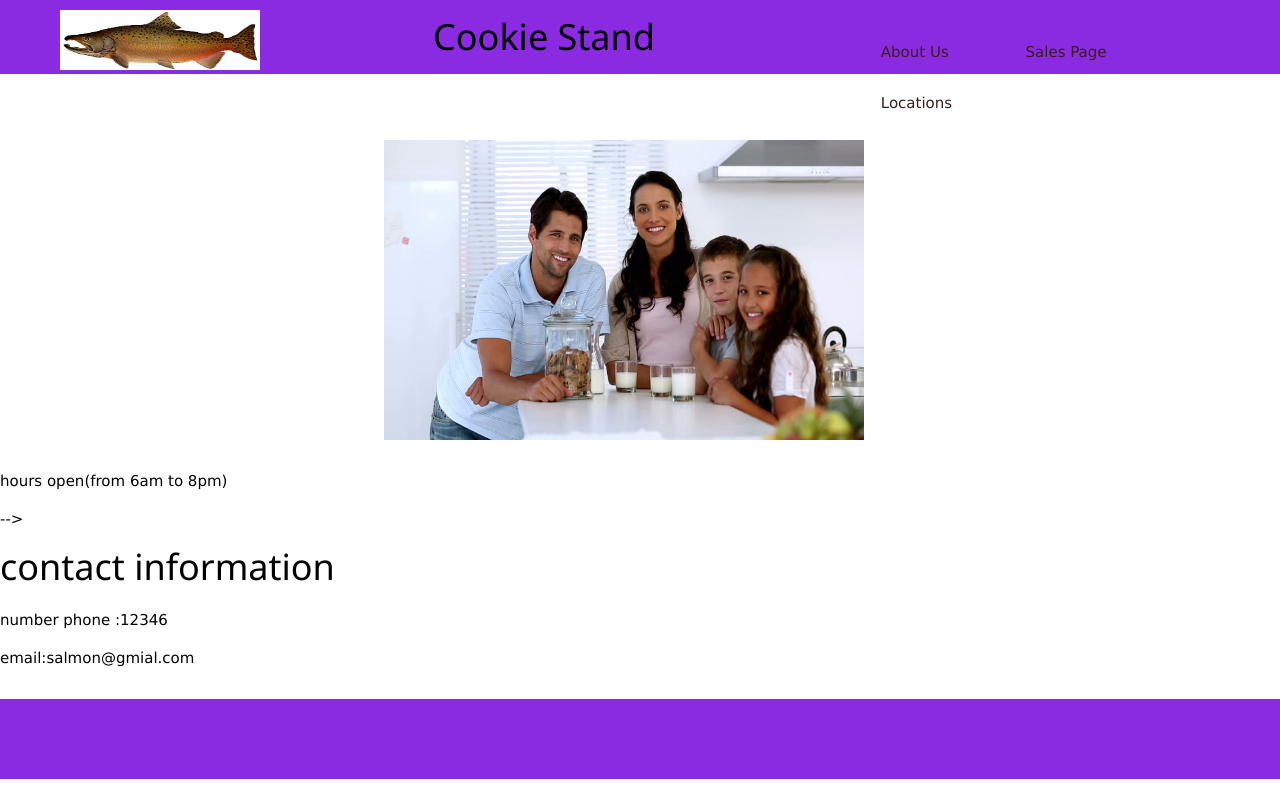
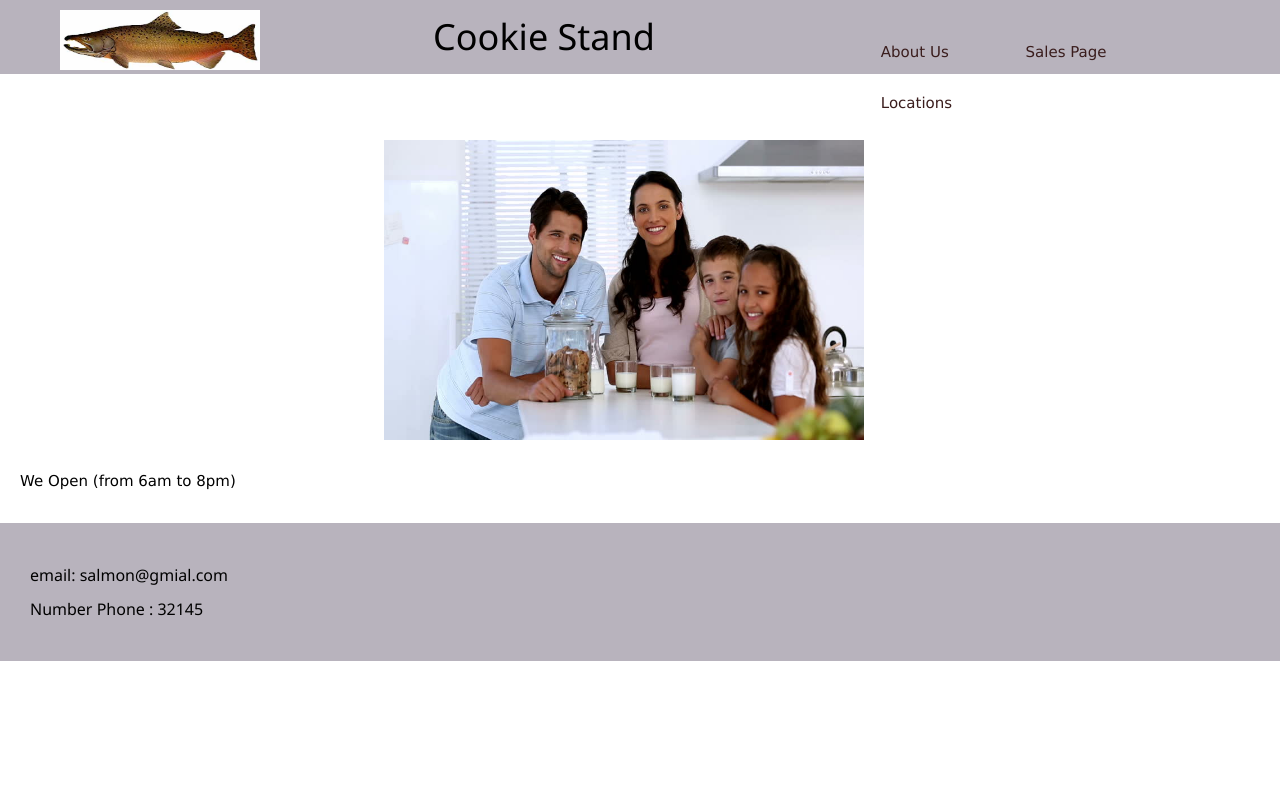
Before and after one commit to Omaimah-Sulaiman/cookie-stand, a plain HTML site: page index.html in a window 1280 px wide. Drawn offline with nearby package versions, Linux system fonts and the light colour scheme.

Commit message:
style footer

```diff
--- a/index.html
+++ b/index.html
@@ -63,19 +63,15 @@
         <section>
 
                <div>
-                   <p>hours open(from 6am to 8pm)</p> -->
+                   <p>We Open (from 6am to 8pm)</p>
 
                 </div>
 
-                <div>
-                    <h1>contact information</h1>
-                    <p>number phone :12346</p>
-                    <p>email:salmon@gmial.com</p>
-                </div>
         </section>
     </main>
     <footer>
-
+        <h6>email: salmon@gmial.com</h6>
+        <h6>Number Phone : 32145</h6>
 
 
     </footer>
--- a/style/style.css
+++ b/style/style.css
@@ -8,7 +8,8 @@ table, th, td {
 header{
   text-align: center;
   position: relative;
-  background-color: blueviolet;
+
+  background-color: rgb(184, 179, 189);
 
 }
 header h1{
@@ -95,8 +96,12 @@ main section{
   width: 480px;
   height: 300px;
 }
+p{
+  margin-left:20px ;
+  font:cursive;
+}
 footer{
-  background-color: blueviolet;
+  background-color: rgb(184, 179, 189);
   clear: both;
-  padding: 40px;
+  padding: 30px;
 }
```
